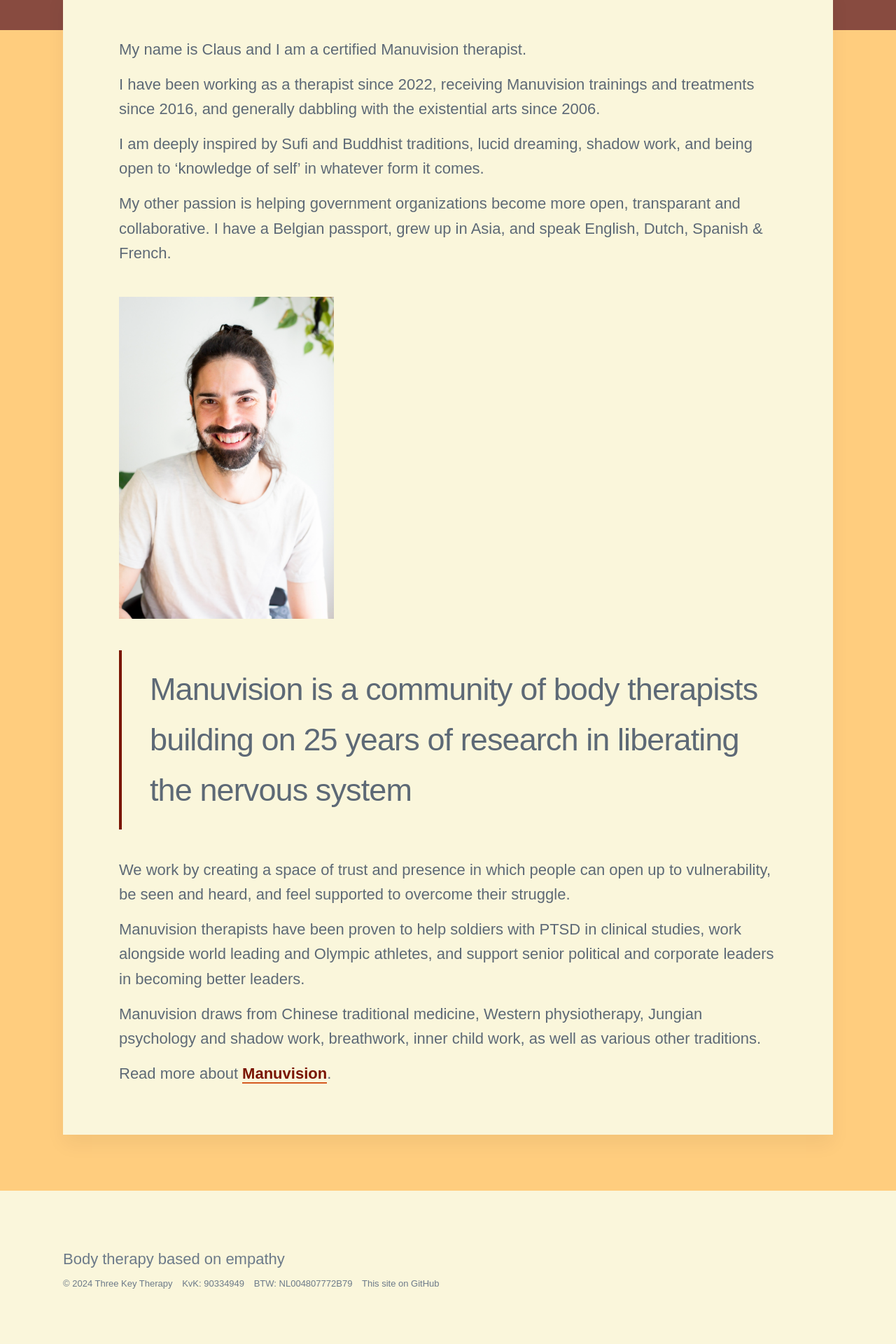
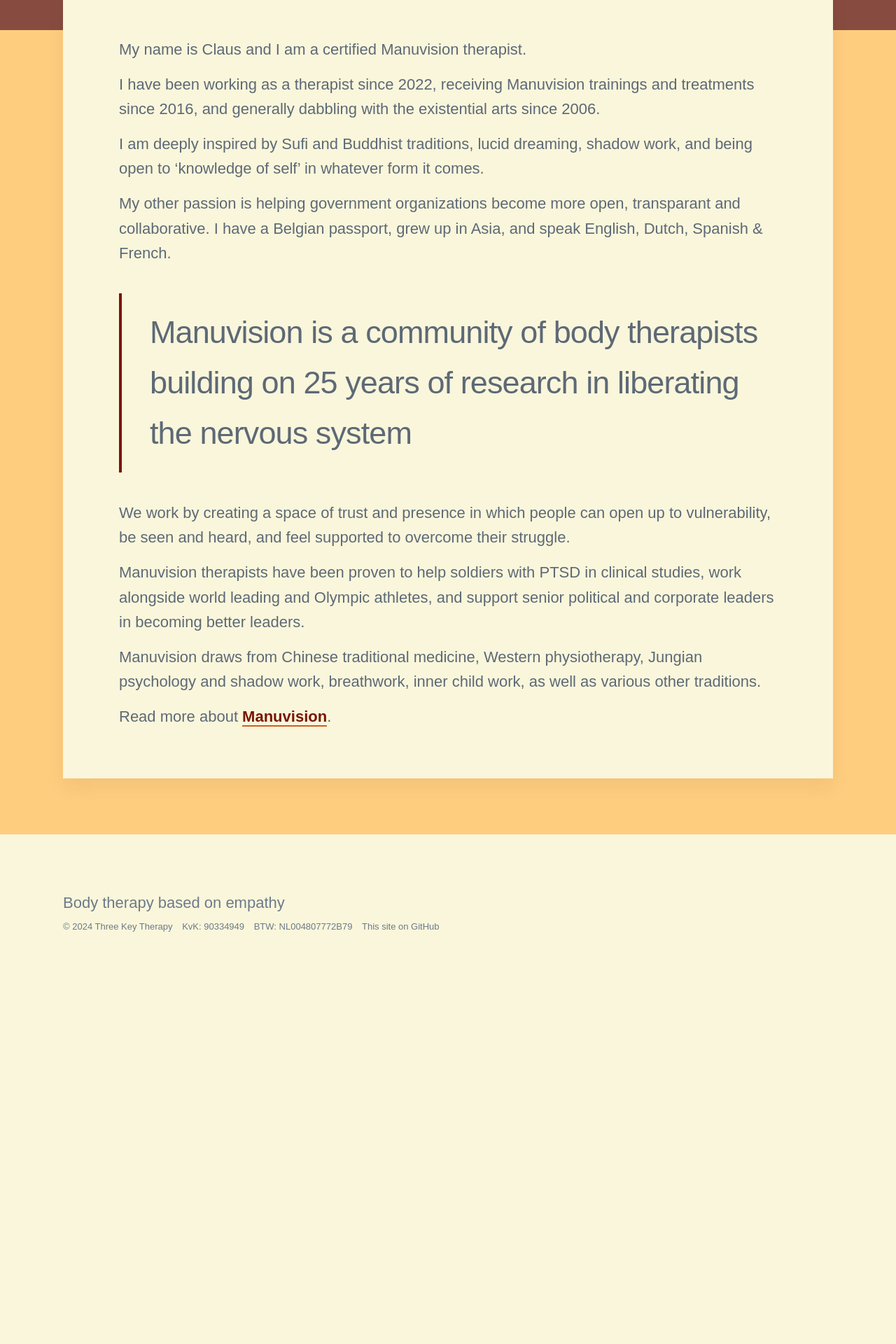
Before and after one commit to threekeytherapy/threekeytherapy.com, a Jekyll site: the page built from _projects/about.md, in a window 1280 px wide. Shown: the part 665-2585 px from the top of the page at 70% size. Built offline with Jekyll 4.4.1, drawn with Linux system fonts in a browser that asks for light colours; nearby versions of some CDN libraries; some web fonts are replaced; after the commit the page ends 2075 px from its top, so only the background shows below that; grey boxes are pictures that could not be loaded.

Commit message:
removes clutter

```diff
--- a/_projects/about.md
+++ b/_projects/about.md
@@ -15,10 +15,6 @@ I am deeply inspired by Sufi and Buddhist traditions, lucid dreaming, shadow wor
 
 My other passion is helping government organizations become more open, transparant and collaborative. I have a Belgian passport, grew up in Asia, and speak English, Dutch, Spanish & French.
 
-<div class="gallery" data-columns="3">
-    <img src="/images/clausportrait.jpg">
-</div>
-
 > Manuvision is a community of body therapists building on 25 years of research in liberating the nervous system
 
 We work by creating a space of trust and presence in which people can open up to vulnerability, be seen and heard, and feel supported to overcome their struggle.
```
